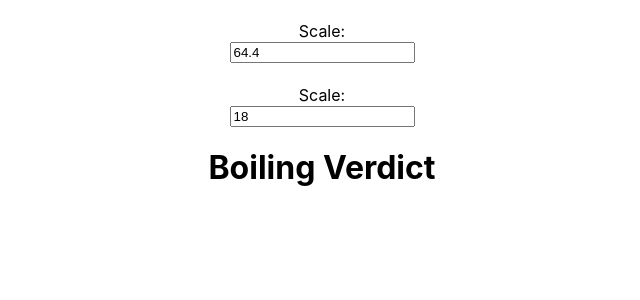
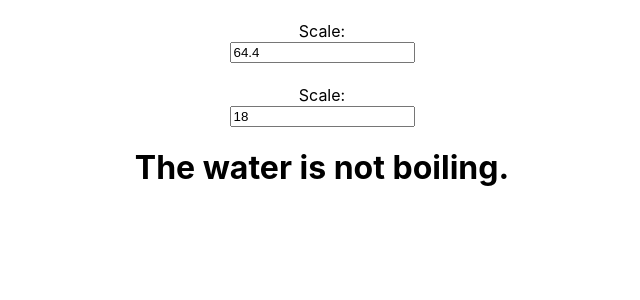
Before and after one commit to rubinoAM/Boiling-Point, a React (Create React App) app: page / in a window 1280 px wide. Shown: the top 300 px of the page, without its empty margins (318-958 px from the left). Built offline with nearby package versions, Linux system fonts and the light colour scheme.

Commit message:
BoilingVerdict in action

```diff
--- a/src/BoilingVerdict.js
+++ b/src/BoilingVerdict.js
@@ -1,11 +1,11 @@
 import React from 'react';
 
 function BoilingVerdict(props){
-    return(
-        <div>
-            <h1>Boiling Verdict</h1>
-        </div>
-    );
+    if(props.temperature >= 100){
+        return(<h1>The water is boiling.</h1>);
+    } else {
+        return(<h1>The water is not boiling.</h1>);
+    }
 }
 
 export default BoilingVerdict;
--- a/src/TemperatureApp.js
+++ b/src/TemperatureApp.js
@@ -45,7 +45,7 @@ class TemperatureApp extends Component{
             <div id="temp app">
                 <TempInput scale="f" temperature={fTemp} onChange={this.handleFahrenheitChange}/>
                 <TempInput scale="c" temperature={cTemp} onChange={this.handleCelsiusChange} />
-                <BoilingVerdict />
+                <BoilingVerdict temperature={cTemp}/>
             </div>
         );
     }
```
